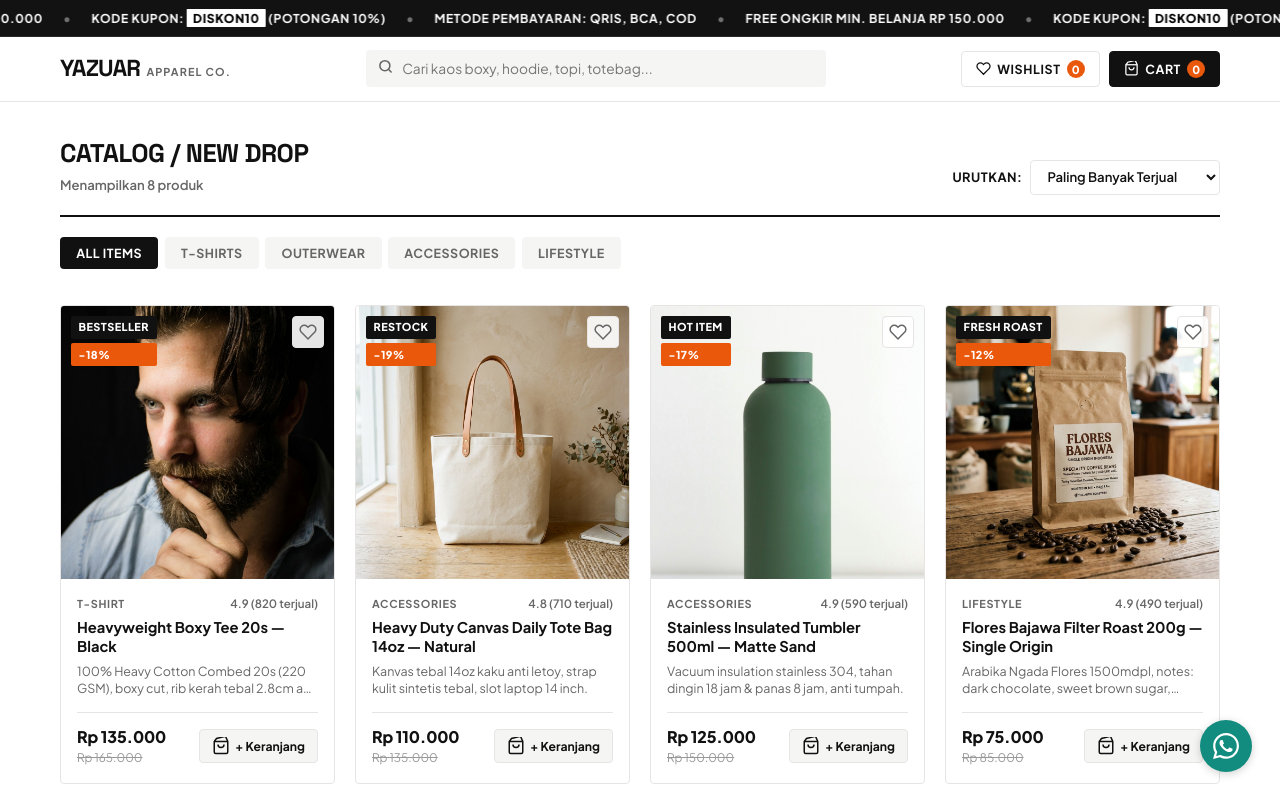
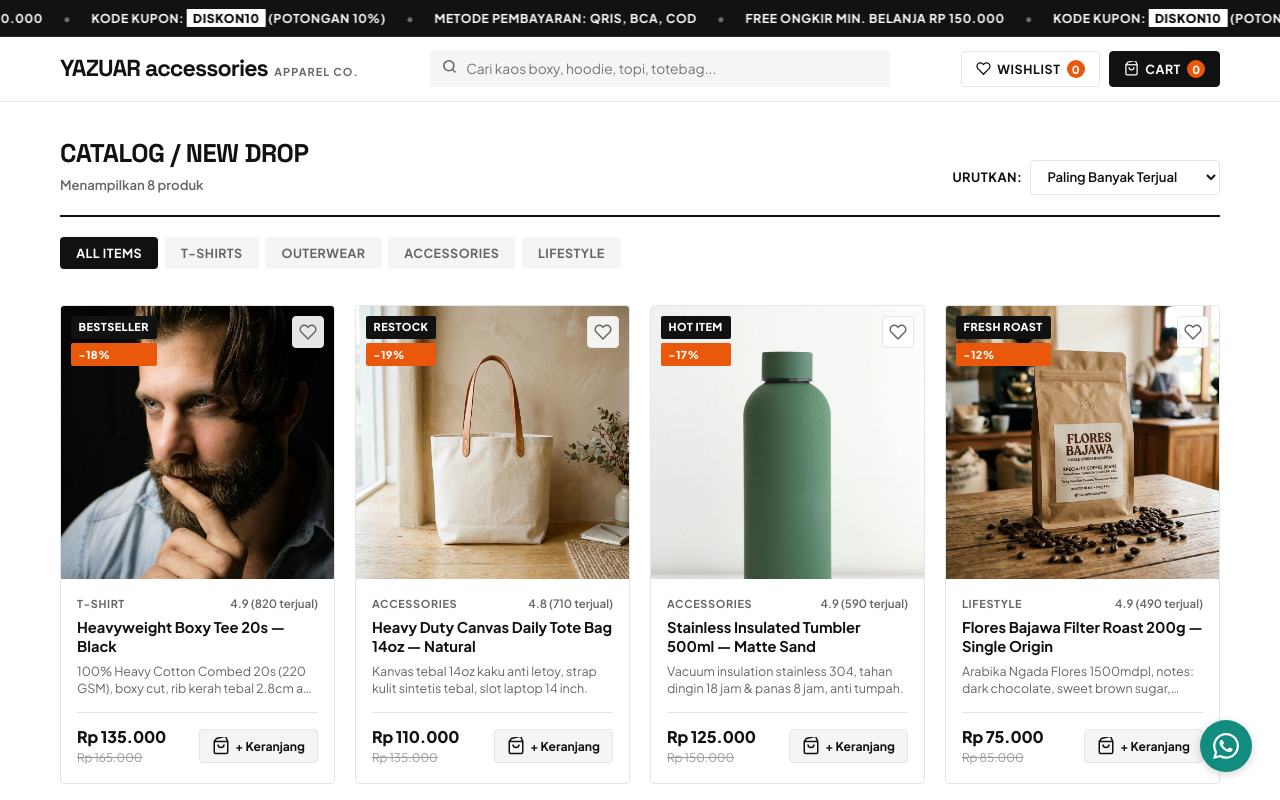
Before and after one commit to crownsakaaa/tessss, a website: page index.html in a window 1280 px wide. Shown: the top 800 px of the page. Drawn offline with Linux system fonts and the light colour scheme.

Commit message:
index.html

```diff
--- a/index.html
+++ b/index.html
@@ -36,7 +36,7 @@
 
       <!-- Brand Logo -->
       <a href="index.html" class="brand-wrapper" title="YAZUAR APPAREL CO.">
-        <span class="brand-logo">YAZUAR</span>
+        <span class="brand-logo">YAZUAR accessories</span>
         <span class="brand-sub">APPAREL CO.</span>
       </a>
 
```
